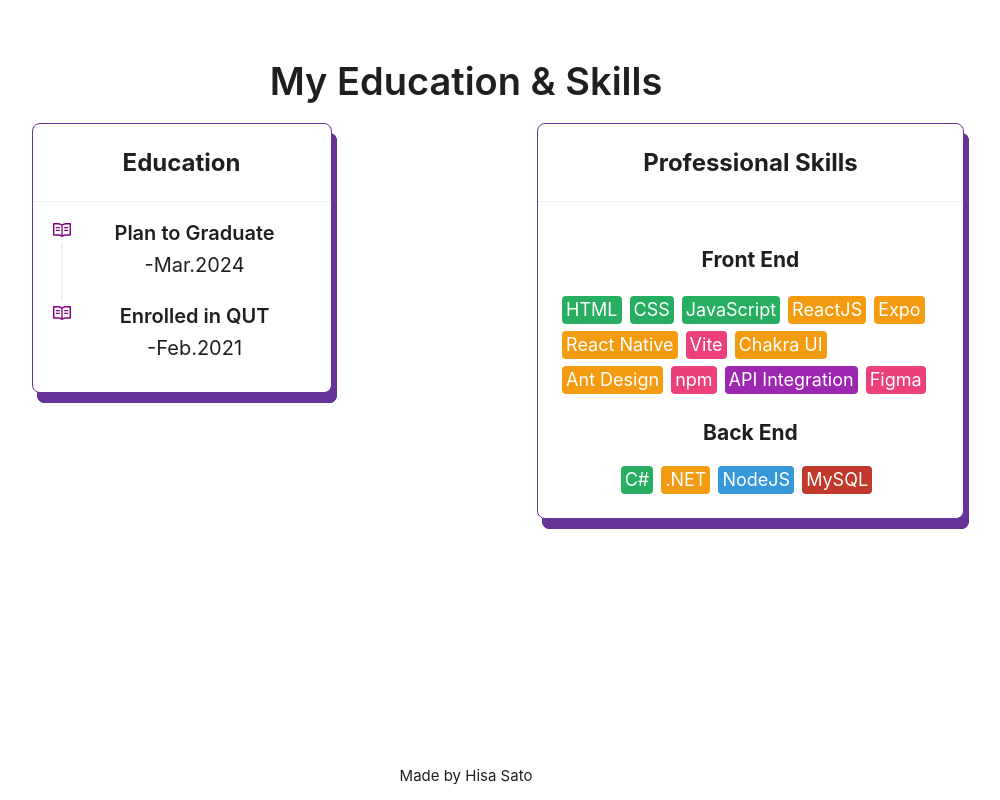
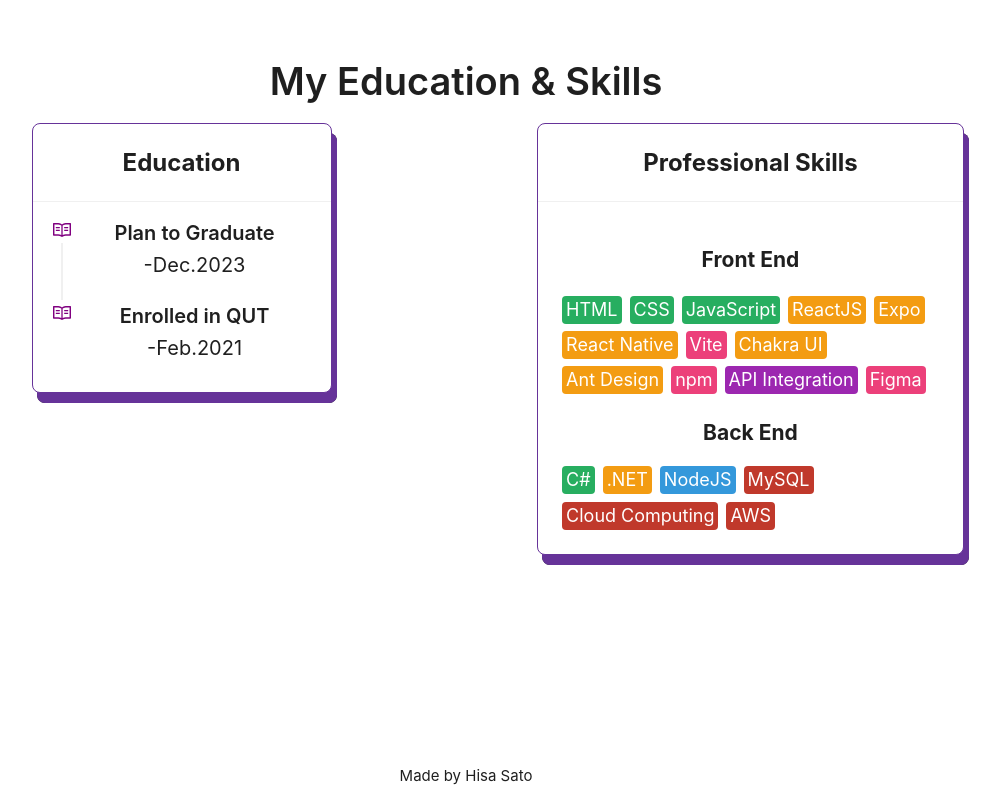
Before and after one commit to Hisa12/myportfolio, a React (Create React App) app: page / in a window 1280 px wide. Shown: the part 1382-2182 px from the top of the page, without its empty margins (174-1174 px from the left). Built offline with nearby package versions, Linux system fonts and the light colour scheme.

Commit message:
fix grad year & add skills

```diff
--- a/src/Components/SkillList/Skills/BackEnd.js
+++ b/src/Components/SkillList/Skills/BackEnd.js
@@ -3,6 +3,8 @@ const backFrame = [
   { skill: ".NET", color: " #f39c12 " },
   { skill: "NodeJS", color: "#3498db" },
   { skill: "MySQL", color: " #c0392b" },
+  { skill: "Cloud Computing", color: " #c0392b" },
+  { skill: "AWS", color: " #c0392b" },
 ];
 
 export default backFrame;
--- a/src/Components/TimeLine/TimeLine.js
+++ b/src/Components/TimeLine/TimeLine.js
@@ -27,7 +27,7 @@ const TimeLineComp = () => (
                 Plan to Graduate
               </Text>
               <br />
-              <Text style={{ fontSize: "20px" }}>-Mar.2024</Text>
+              <Text style={{ fontSize: "20px" }}>-Dec.2023</Text>
             </>
           ),
         },
```
